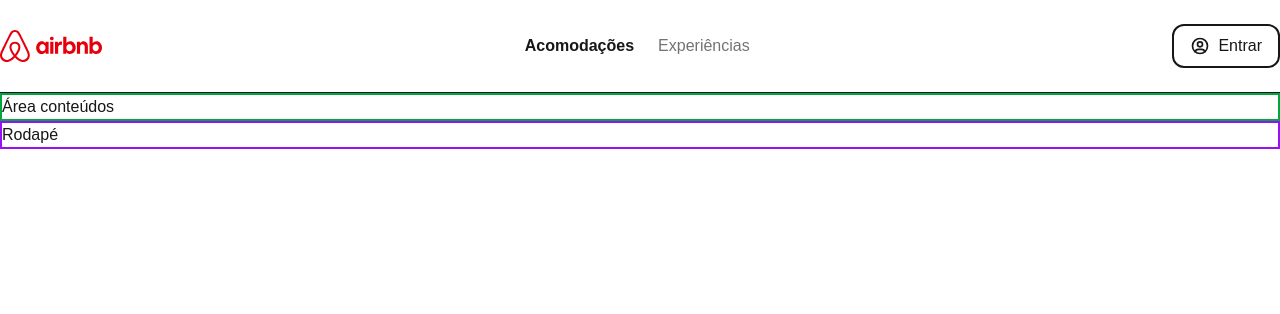
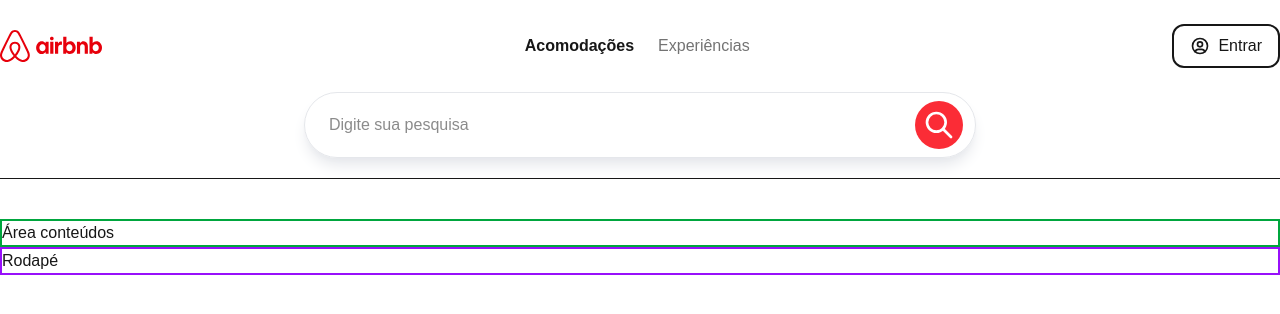
Before and after one commit to Luzia-Vitoria-Dev/Airbnb, a Next.js app: page / in a window 1280 px wide. Shown: the top 314 px of the page. Built offline with nearby package versions, Linux system fonts and the light colour scheme.

Commit message:
feat: implement airbnb search bar component and styling

```diff
--- a/src/app/page.tsx
+++ b/src/app/page.tsx
@@ -1,3 +1,4 @@
+import SearchBar from "@/widgets/SearchBar";
 import TopBar from "@/widgets/TopBar";
 
 export default function Home() {
@@ -5,11 +6,12 @@
     <>
       <div>
         <TopBar />
+        <SearchBar />
       </div>
 
-      <hr />
+      <hr className="mt-5" />
 
-      <div className="border-green-600 border-2">Área conteúdos</div>
+      <div className="border-green-600 border-2 mt-10">Área conteúdos</div>
 
       <div className="border-purple-600 border-2">Rodapé</div>
 
--- /dev/null
+++ b/src/widgets/SearchBar.tsx
@@ -0,0 +1,25 @@
+import { IconSearch } from "@tabler/icons-react"
+
+const SearchBar = () => {
+    return (
+        <>
+            <div className="border border-gray-200 shadow-lg shadow-gray-200
+                flex items-center rounded-full overflow-clip
+                px-3 py-2 w-full max-w-2xl mx-auto
+                ">
+                <input className="w-full focus:outline-none px-3"
+                type="text" placeholder="Digite sua pesquisa" />
+
+                <button className="bg-red-500 rounded-full p-2">
+                    <IconSearch
+                    aria-label="Search Icon"
+                    size={32}
+                    color="white"
+                    />
+                </button>
+            </div>
+        </>
+    )
+}
+
+export default SearchBar
```
